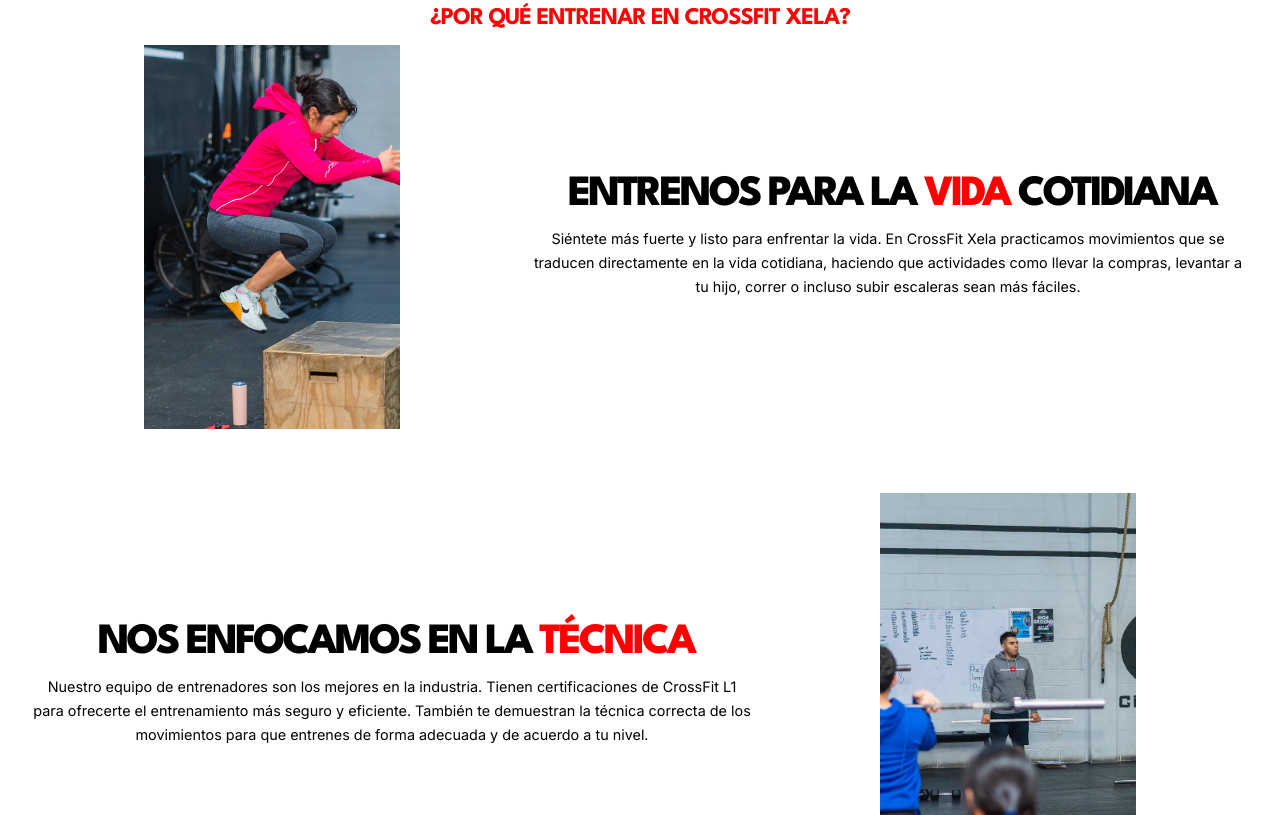
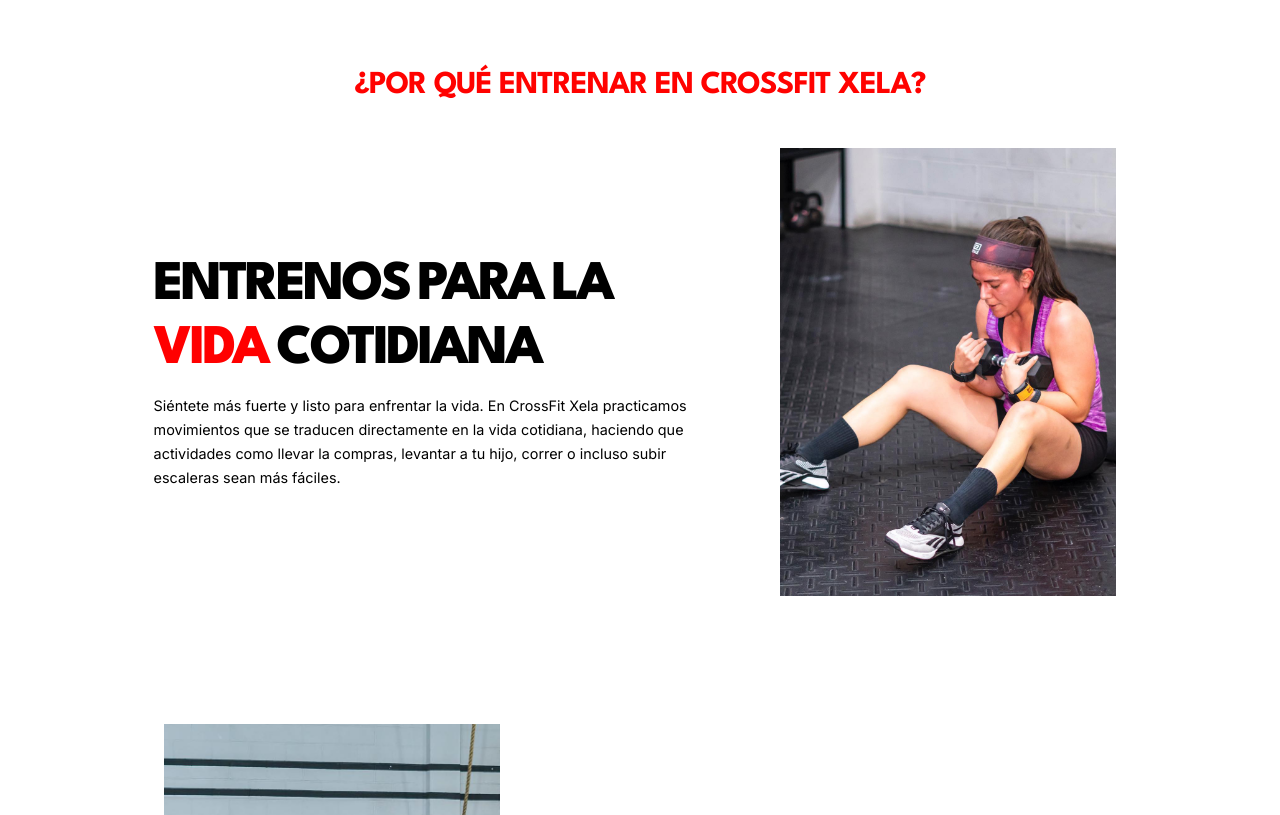
Before and after one commit to diegoyon/crossfit-xela, a React (Create React App) app: page /crossfit in a window 1280 px wide. Shown: the part 825-1640 px from the top of the page. Built offline with nearby package versions, Linux system fonts and the light colour scheme.

Commit message:
add responsive to crossfit page

```diff
--- a/src/CrossFitPage/CrossFitPage.css
+++ b/src/CrossFitPage/CrossFitPage.css
@@ -1,7 +1,18 @@
+.benefits {
+  margin: 6rem 0;
+}
+
 .benefits h3 {
   font-family: 'League Spartan', sans-serif;
   text-transform: uppercase;
   font-size: 1.5rem;
   color: var(--color-red);
   letter-spacing: -1px;
+  margin-bottom: 3rem;
 }
+
+@media (min-width: 768px) {
+  .benefits h3 {
+    font-size: 2rem;
+  }
+}
--- a/src/components/BenefitCard/BenefitCard.css
+++ b/src/components/BenefitCard/BenefitCard.css
@@ -39,8 +39,9 @@
 
 .benefit-card img {
   height: 100%;
-  width: 80%;
+  /* width: 80%; */
   object-fit: cover;
+  aspect-ratio: 3 / 4;
 }
 
 .benefit-card h4 {
@@ -50,7 +51,7 @@
   text-transform: uppercase;
   font-family: 'League Spartan', sans-serif;
   letter-spacing: -3px;
-  margin-left: 0.5rem;
+  margin-right: 0.5rem;
 }
 
 .benefit-card p {
@@ -76,27 +77,50 @@
   color: red;
 }
 
-@media (min-width: 640px) {
+@media (min-width: 768px) {
+  .benefits-list {
+    gap: 8rem;
+  }
   .benefit-card {
     flex-direction: row;
     justify-content: space-between;
-    width: 100%;
+    width: 95%;
+  }
+
+  .benefit-card .information {
+    text-align: start;
+  }
+
+  .benefit-card .title {
+    justify-content: flex-start;
+  }
+
+  .benefit-card .title h4 {
+    font-size: 3.5rem;
+    line-height: 4rem;
   }
 
   .image-container {
-    height: 30vw;
-    max-height: 25rem;
+    height: 42vw;
+    max-height: 28rem;
     flex: 2;
   }
 
   .benefit-card img {
-    width: 20vw;
+    /* width: 32vw; */
   }
   .information {
     flex: 3;
   }
 
-  .benefit-card:nth-child(even) div:last-child {
+  .benefit-card:nth-child(odd) div:last-child {
     order: -1;
   }
 }
+
+@media (min-width: 1024px) {
+  .benefit-card {
+    width: 80%;
+    gap: 5rem;
+  }
+}
```
